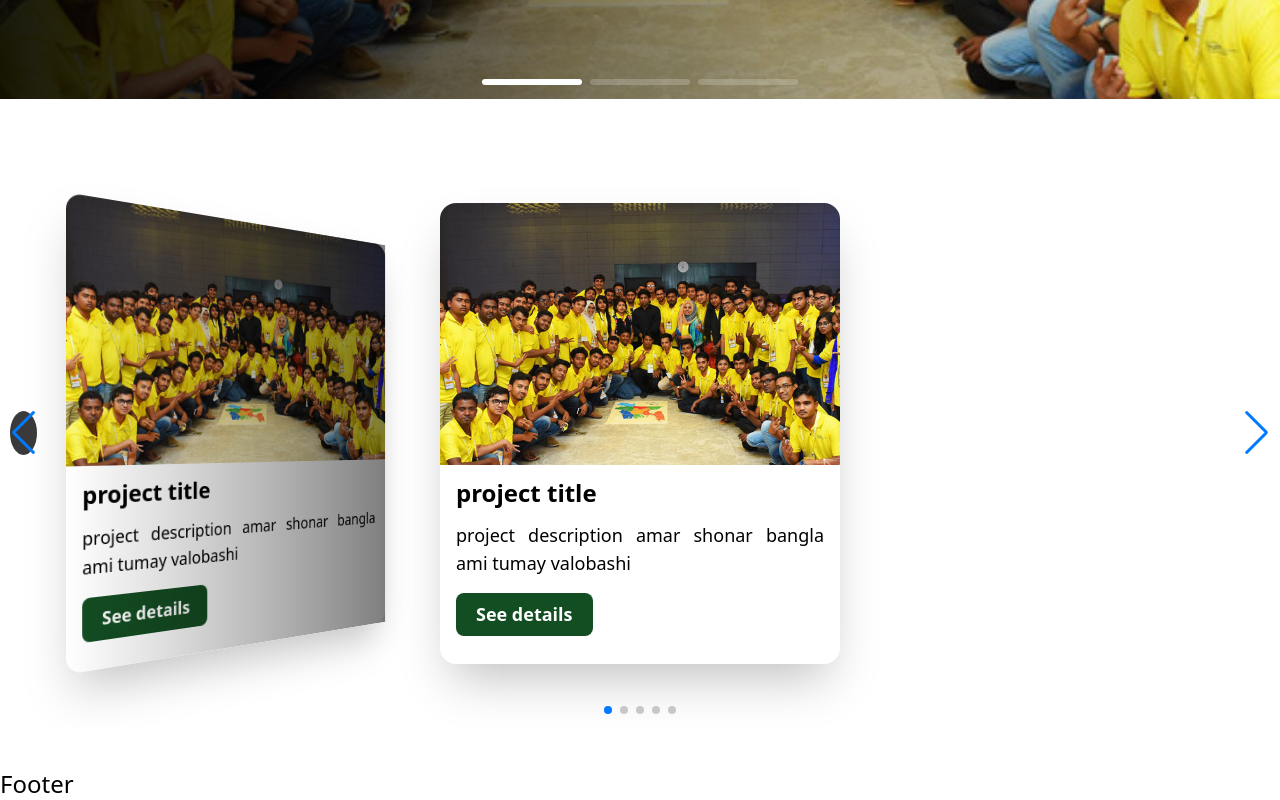
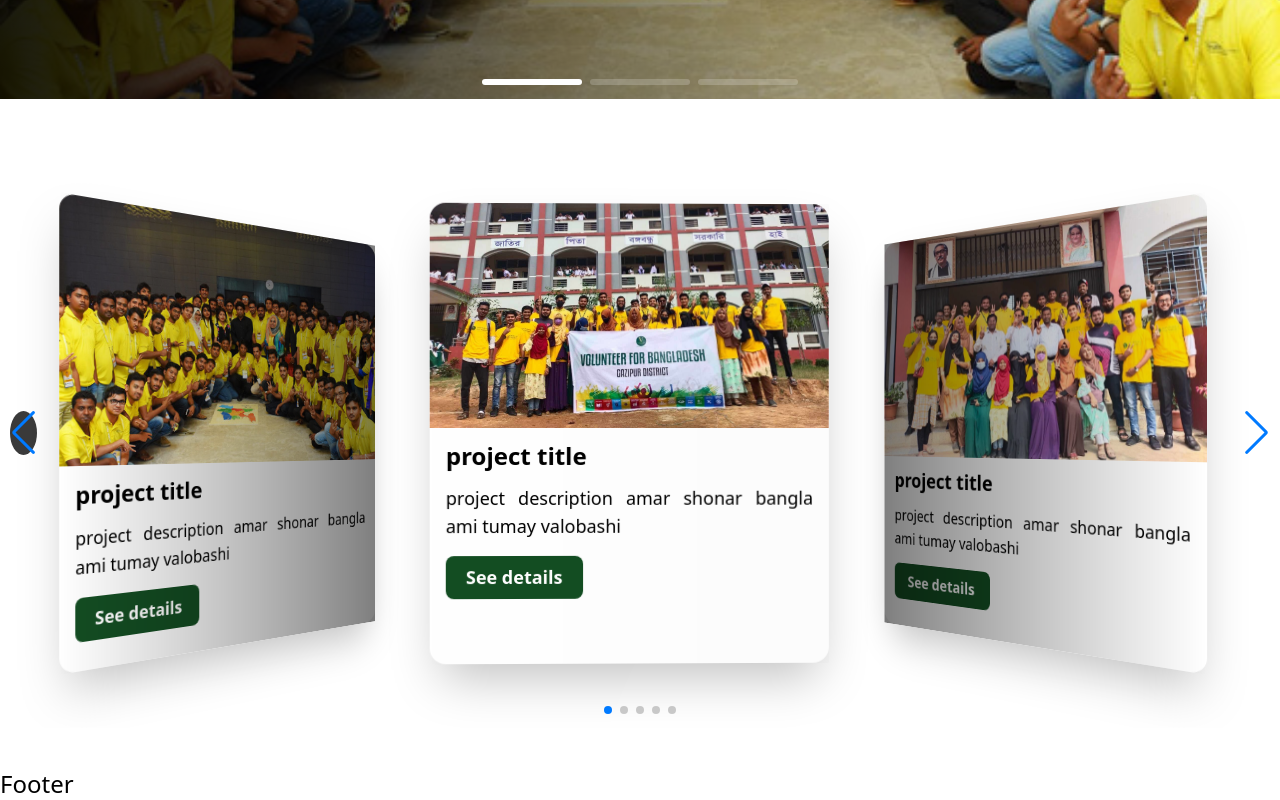
Before and after one commit to AbuRaihan1/vbd-gazipur, a React (Create React App) app: page / in a window 1280 px wide. Shown: the part 733-1533 px from the top of the page. Built offline with nearby package versions, Linux system fonts and the light colour scheme.

Commit message:
projects slider done

```diff
--- a/src/Pages/projects/Project.js
+++ b/src/Pages/projects/Project.js
@@ -1,6 +1,5 @@
 import React from "react";
-import { Navigation, Pagination } from "swiper/modules";
-import { Swiper, SwiperSlide } from "swiper/react";
+import { SwiperSlide } from "swiper/react";
 
 // import Container from "@/components/Container";
 import "swiper/css";
--- a/src/Pages/projects/Projects.js
+++ b/src/Pages/projects/Projects.js
@@ -47,7 +47,6 @@ const Projects = () => {
   return (
     <Swiper
       // slidesPerView={1}
-      defaultChecked={3}
       spaceBetween={30}
       loop={true}
       pagination={{
@@ -56,7 +55,6 @@ const Projects = () => {
       navigation={true}
       effect={"coverflow"}
       grabCursor={true}
-      centeredSlides={true}
       slidesPerView={"auto"}
       coverflowEffect={{
         rotate: 50,
```
